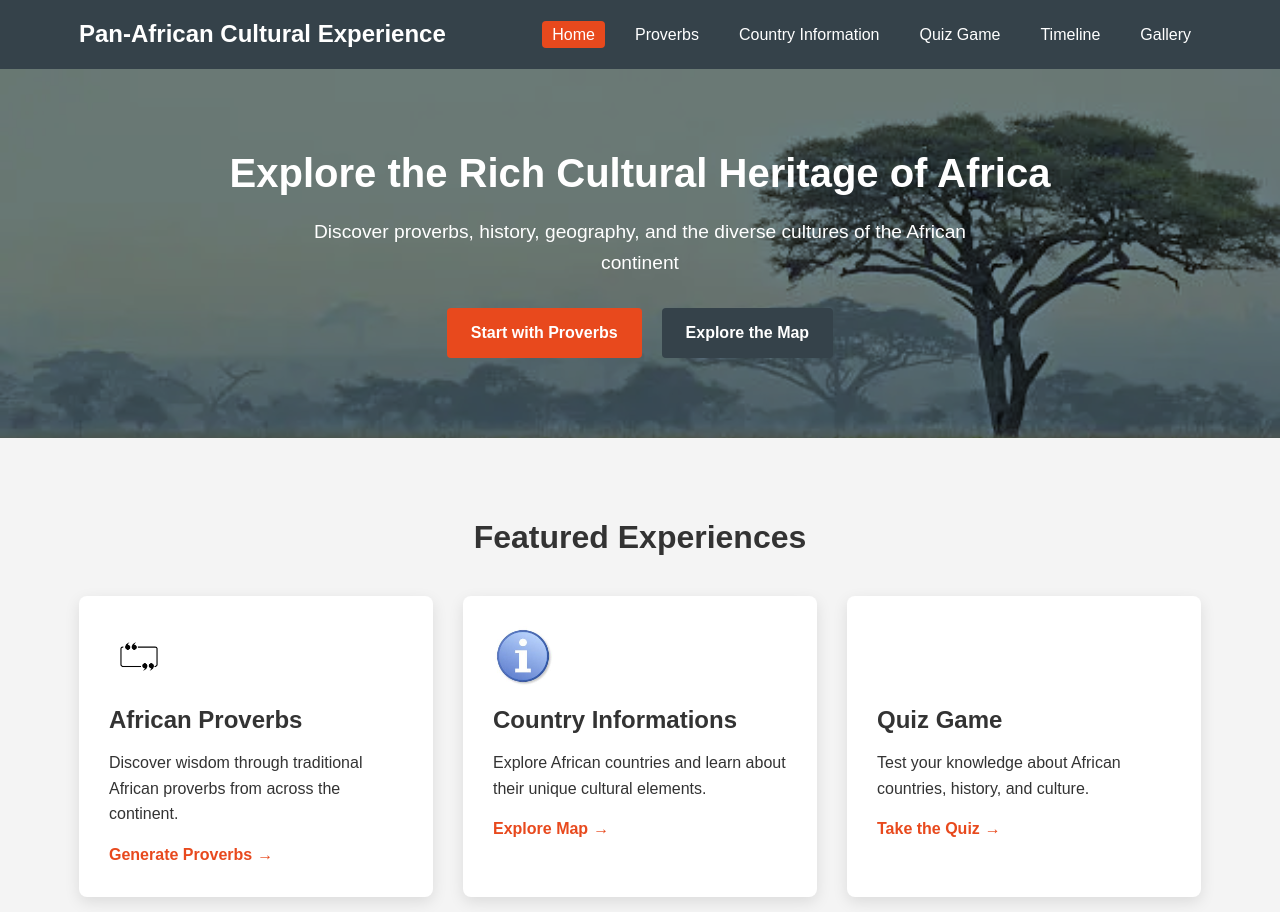
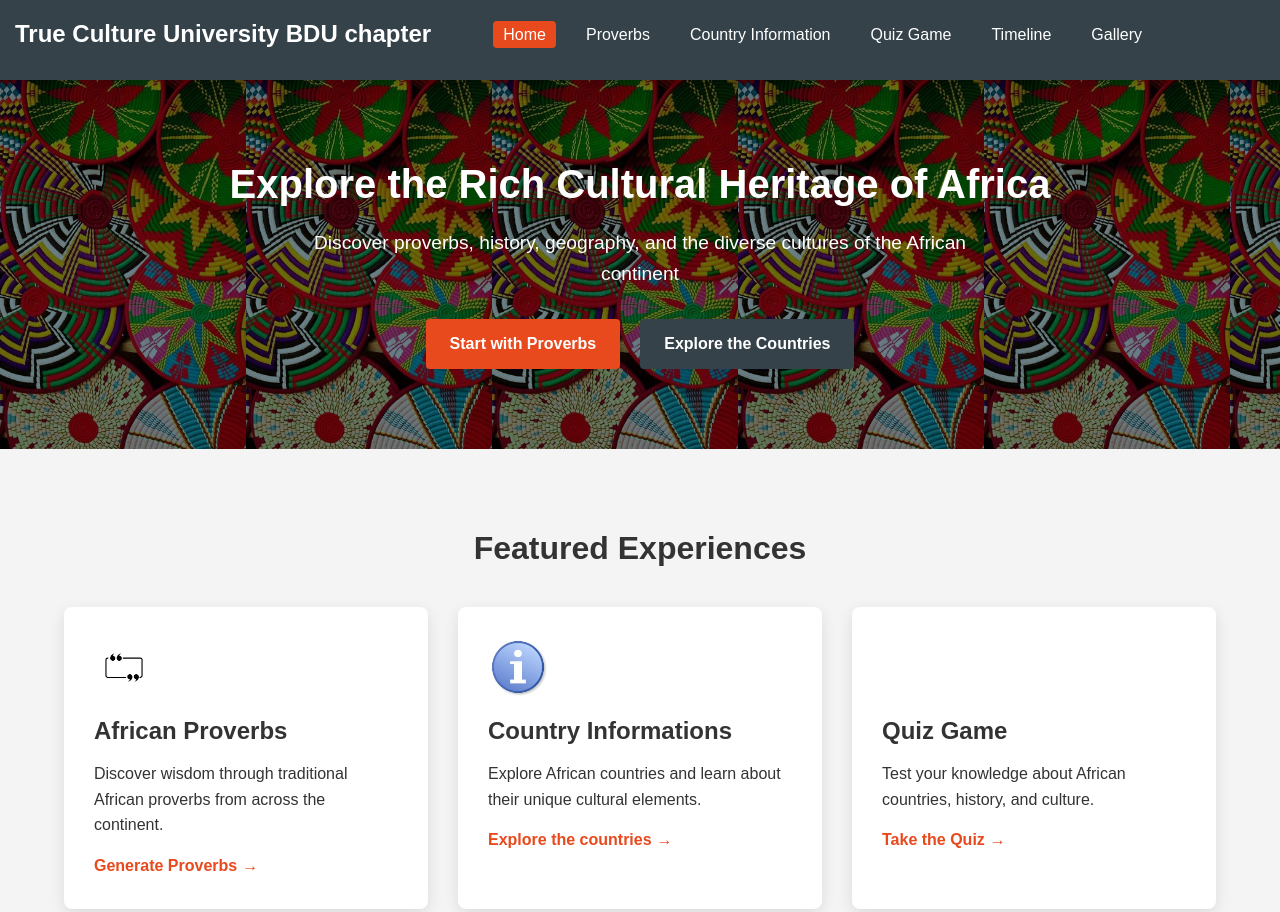
Before and after one commit to seblialex/Panafrica, a plain HTML site: page index.html in a window 1280 px wide. Shown: the top 912 px of the page. Drawn offline with Linux system fonts and the light colour scheme.

Commit message:
second commit

```diff
--- a/css/home.css
+++ b/css/home.css
@@ -4,9 +4,10 @@
     color: var(--light-color);
     padding: 80px 0;
     text-align: center;
-    background-image: url("../images/background/back1.jpg");
-    background-size: cover;
+    background-image: url("../images/background/back3.jpg");
+    background-size: contain;
     background-blend-mode: overlay;
+
 }
 
 .hero h2 {
--- a/css/styles.css
+++ b/css/styles.css
@@ -30,9 +30,11 @@ body {
     width: 90%;
     max-width: 1200px;
     margin: 0 auto;
-    padding: 0 15px;
 }
-
+header .container {
+    margin: 0;
+    padding-left: 15px;
+}
 /* Typography */
 h1, h2, h3, h4, h5, h6 {
     font-weight: 700;
@@ -118,6 +120,11 @@ header {
     color: var(--light-color);
     padding: 20px 0;
     box-shadow: 0 2px 5px rgba(0, 0, 0, 0.1);
+    position: fixed;
+    top: 0;
+    width: 100%;
+    z-index: 1000;
+    height:80px;
 }
 
 header .container {
@@ -129,6 +136,10 @@ header .container {
 .logo h1 {
     font-size: 1.5rem;
     margin: 0;
+}
+
+main{
+    margin-top: 80px;
 }
 
 nav ul {
--- a/index.html
+++ b/index.html
@@ -11,7 +11,7 @@
 <header>
     <div class="container">
         <div class="logo">
-            <h1>Pan-African Cultural Experience</h1>
+            <h1>True Culture University BDU chapter</h1>
         </div>
         <nav>
             <ul>
@@ -25,7 +25,6 @@
         </nav>
     </div>
 </header>
-
 <main>
     <section class="hero">
         <div class="container">
@@ -33,7 +32,7 @@
             <p>Discover proverbs, history, geography, and the diverse cultures of the African continent</p>
             <div class="cta-buttons">
                 <a href="proverbs.html" class="btn primary">Start with Proverbs</a>
-                <a href="map.html" class="btn secondary">Explore the Map</a>
+                <a href="map.html" class="btn secondary">Explore the Countries</a>
             </div>
         </div>
     </section>
@@ -51,7 +50,7 @@
                     <div class="icon map-icon"></div>
                     <h3>Country Informations</h3>
                     <p>Explore African countries and learn about their unique cultural elements.</p>
-                    <a href="map.html" class="btn-link">Explore Map</a>
+                    <a href="map.html" class="btn-link">Explore the countries</a>
                 </div>
                 <div class="feature-card">
                     <div class="icon quiz-icon"></div>
--- a/js/main.js
+++ b/js/main.js
@@ -46,7 +46,24 @@ document.addEventListener("DOMContentLoaded", () => {
     // Call on resize
     window.addEventListener("resize", createMobileNav)
 
-    // Smooth scroll for anchor links
+
+
+    const header = document.querySelector('header');
+
+    window.addEventListener('scroll', () => {
+        const scrollY = window.scrollY;
+
+        // Change opacity based on scroll position
+        if (scrollY > 50) {
+            header.style.opacity = '0.7';  // less opaque after scrolling 50px
+        } else {
+            header.style.opacity = '1';    // full opacity when near top
+        }
+    });
+
+
+
+// Smooth scroll for anchor links
     document.querySelectorAll('a[href^="#"]').forEach((anchor) => {
         anchor.addEventListener("click", function (e) {
             e.preventDefault()
```
Also changed, not shown: gallery.html (+2 -4 lines), map.html (+2 -1 lines), proverbs.html (+2 -1 lines), quiz.html (+2 -1 lines), timeline.html (+2 -1 lines), images/background/back2.jpg (added), images/background/back3.jpg (added).
